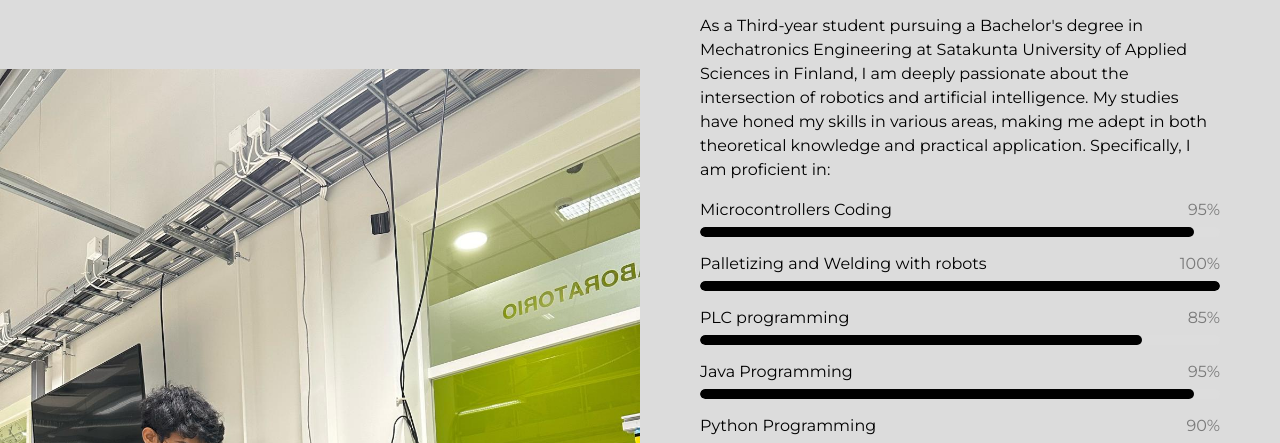
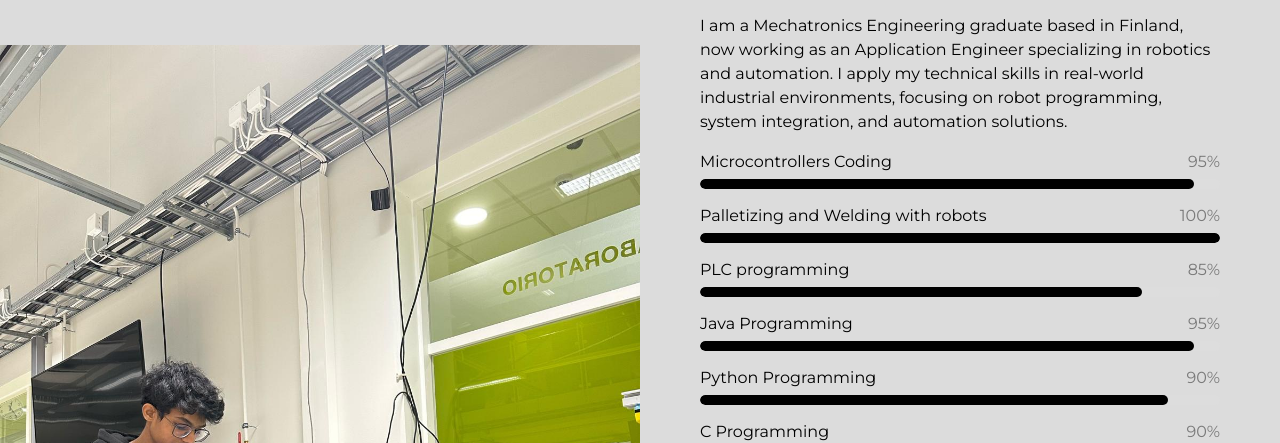
Before and after one commit to Goutham12516/portfolio, a plain HTML site: page developer-portfolio-template/index.html in a window 1280 px wide. Shown: the part 657-1100 px from the top of the page. Drawn offline with nearby package versions, Linux system fonts and the light colour scheme; animation ran at ten frames a second.

Commit message:
Update personal description in index.html

```diff
--- a/developer-portfolio-template/index.html
+++ b/developer-portfolio-template/index.html
@@ -109,7 +109,7 @@
                             </div>
                             <div class="about-text">
                                 <p style="color: #000000;">
-                                    As a Third-year student pursuing a Bachelor's degree in Mechatronics Engineering at Satakunta University of Applied Sciences in Finland, I am deeply passionate about the intersection of robotics and artificial intelligence. My studies have honed my skills in various areas, making me adept in both theoretical knowledge and practical application. Specifically, I am proficient in:
+                                    I am a Mechatronics Engineering graduate based in Finland, now working as an Application Engineer specializing in robotics and automation. I apply my technical skills in real-world industrial environments, focusing on robot programming, system integration, and automation solutions.
                                 </p>
 
 
```
